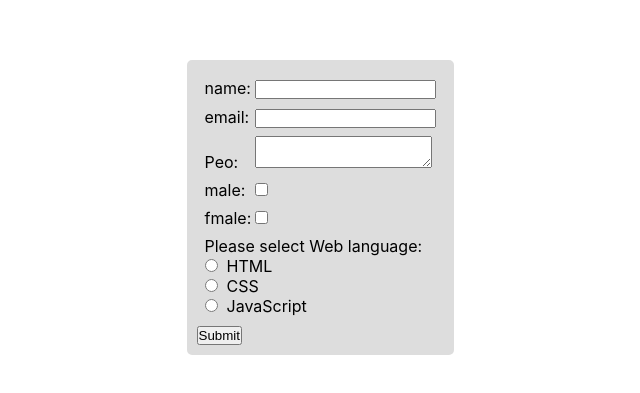
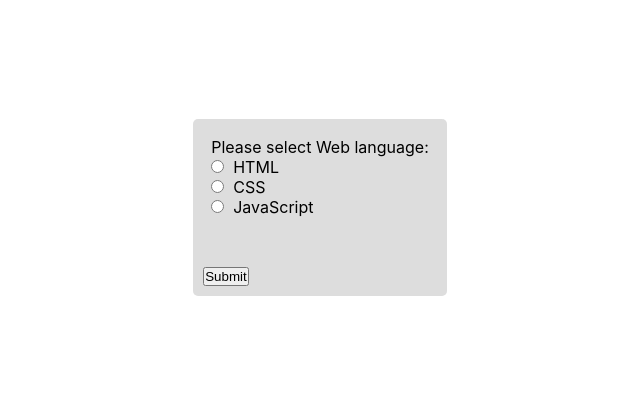
Before and after one commit to M0hamad-Ramadan/blank-react-app, a React (Create React App) app: page / in a window 1280 px wide. Shown: the part 193-586 px from the top of the page, without its empty margins (320-960 px from the left). Built offline with nearby package versions, Linux system fonts and the light colour scheme; the HTML template or start-up script is replaced by a standard one.

Commit message:
radio-and-state-2

```diff
--- a/src/MyForm.js
+++ b/src/MyForm.js
@@ -1,14 +1,7 @@
 import { useState } from "react";
 
 const MyForm = () => {
-  const [myFormData, setNewState] = useState({
-    name: "",
-    email: "",
-    peo: "",
-    male: false,
-    fmale: false,
-    lang: "",
-  });
+  const [myFormData, setNewState] = useState({ status: "" });
   return (
     <form
       onSubmit={(e) => {
@@ -16,93 +9,43 @@ const MyForm = () => {
         console.log(myFormData);
       }}>
       <div className="inp-group">
-        <label>name:</label>
-        <input
-          type="text"
-          defaultValue={myFormData.name}
-          onChange={(e) => {
-            setNewState({ ...myFormData, name: e.target.value });
-          }}
-        />
-      </div>
-
-      <div className="inp-group">
-        <label>email:</label>
-        <input
-          type="text"
-          defaultValue={myFormData.email}
-          onChange={(e) => {
-            setNewState({ ...myFormData, email: e.target.value });
-          }}
-        />
-      </div>
-
-      <div className="inp-group">
-        <label>Peo:</label>
-        <textarea
-          type="text"
-          defaultValue={myFormData.peo}
-          onChange={(e) => {
-            setNewState({ ...myFormData, peo: e.target.value });
-          }}
-        />
-      </div>
-
-      <div className="inp-group">
-        <label>male:</label>
-        <input
-          type="checkbox"
-          checked={myFormData.male}
-          onChange={(e) => {
-            setNewState({ ...myFormData, male: e.target.checked });
-          }}
-        />
-      </div>
-
-      <div className="inp-group">
-        <label>fmale:</label>
-        <input
-          type="checkbox"
-          checked={myFormData.fmale}
-          onChange={(e) => {
-            setNewState({ ...myFormData, fmale: e.target.checked });
-          }}
-        />
-      </div>
-
-      <div className="inp-group">
         <p>Please select Web language:</p>
         <input
           type="radio"
-          name="fav_language"
+          name="status"
           value="HTML"
+          checked={myFormData.status === "HTML"}
           onChange={(e) => {
-            setNewState({ ...myFormData, lang: e.target.value });
+            setNewState({ ...myFormData, status: e.target.value });
           }}
         />
         &nbsp; <label htmlFor="html">HTML</label>
         <br />
         <input
           type="radio"
-          name="fav_language"
+          name="status"
           value="CSS"
+          checked={myFormData.status === "CSS"}
           onChange={(e) => {
-            setNewState({ ...myFormData, lang: e.target.value });
+            setNewState({ ...myFormData, status: e.target.value });
           }}
         />
         &nbsp; <label htmlFor="css">CSS</label>
         <br />
         <input
           type="radio"
-          name="fav_language"
+          name="status"
           value="JavaScript"
+          checked={myFormData.status === "JavaScript"}
           onChange={(e) => {
-            setNewState({ ...myFormData, lang: e.target.value });
+            setNewState({ ...myFormData, status: e.target.value });
           }}
         />
         &nbsp; <label htmlFor="javascript">JavaScript</label>
       </div>
 
+      <br></br>
+      <br></br>
       <button>Submit</button>
     </form>
   );
```
Also changed, not shown: 1 other file (tests, documents, lock files or other folders).
